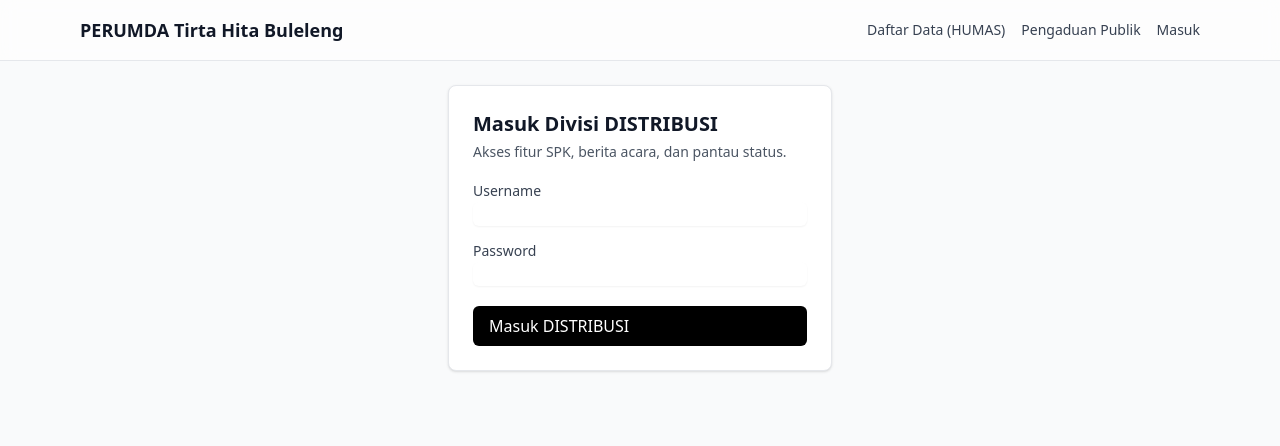
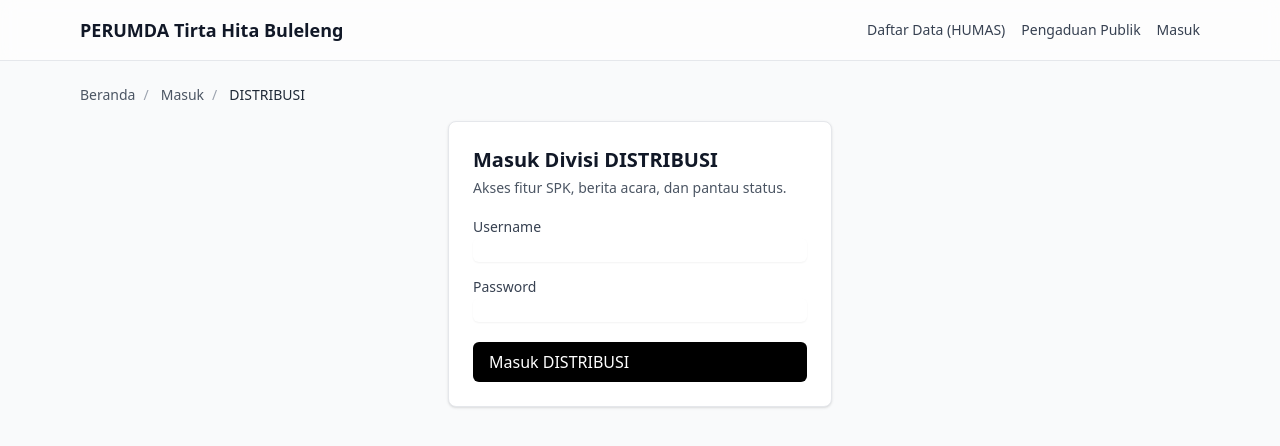
Before and after one commit to louiscahyadi/SIMADU-Tirta-Hita, a Next.js app: page /login/distribusi in a window 1280 px wide. Shown: the top 446 px of the page. Built offline with nearby package versions, Linux system fonts and the light colour scheme; no server answers.

Commit message:
feat: tambahkan Breadcrumbs pada Halaman Masuk untuk meningkatkan navigasi pengguna

```diff
--- a/src/app/login/distribusi/page.tsx
+++ b/src/app/login/distribusi/page.tsx
@@ -2,6 +2,8 @@
 
 import { signIn } from "next-auth/react";
 import { useState } from "react";
+
+import Breadcrumbs from "@/components/Breadcrumbs";
 
 export default function LoginDistribusiPage() {
   const [username, setUsername] = useState("");
@@ -21,6 +23,14 @@
   };
 
   return (
+    <div className="space-y-4">
+      <Breadcrumbs
+        items={[
+          { label: "Beranda", href: "/" },
+          { label: "Masuk", href: "/login" },
+          { label: "DISTRIBUSI" },
+        ]}
+      />
       <div className="max-w-sm mx-auto card p-6">
         <h1 className="text-xl font-semibold mb-1">Masuk Divisi DISTRIBUSI</h1>
         <p className="text-sm text-gray-600 mb-4">
@@ -29,7 +39,11 @@
         <form className="space-y-3" onSubmit={submit}>
           <div>
             <label className="label">Username</label>
-          <input className="input" value={username} onChange={(e) => setUsername(e.target.value)} />
+            <input
+              className="input"
+              value={username}
+              onChange={(e) => setUsername(e.target.value)}
+            />
           </div>
           <div>
             <label className="label">Password</label>
@@ -47,5 +61,6 @@
           </div>
         </form>
       </div>
+    </div>
   );
 }
```
Lines whose indentation alone changed are shown as unchanged.
